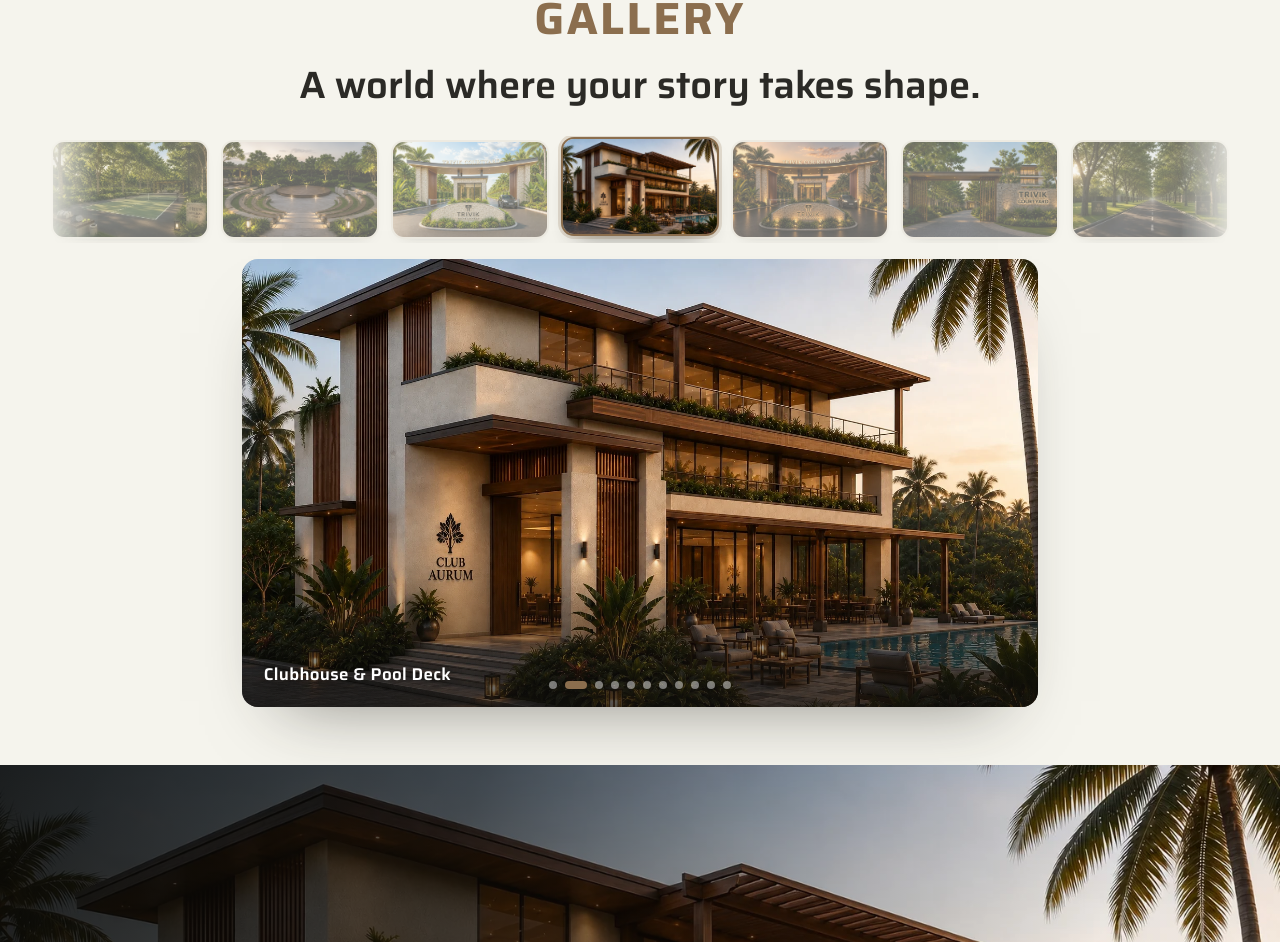
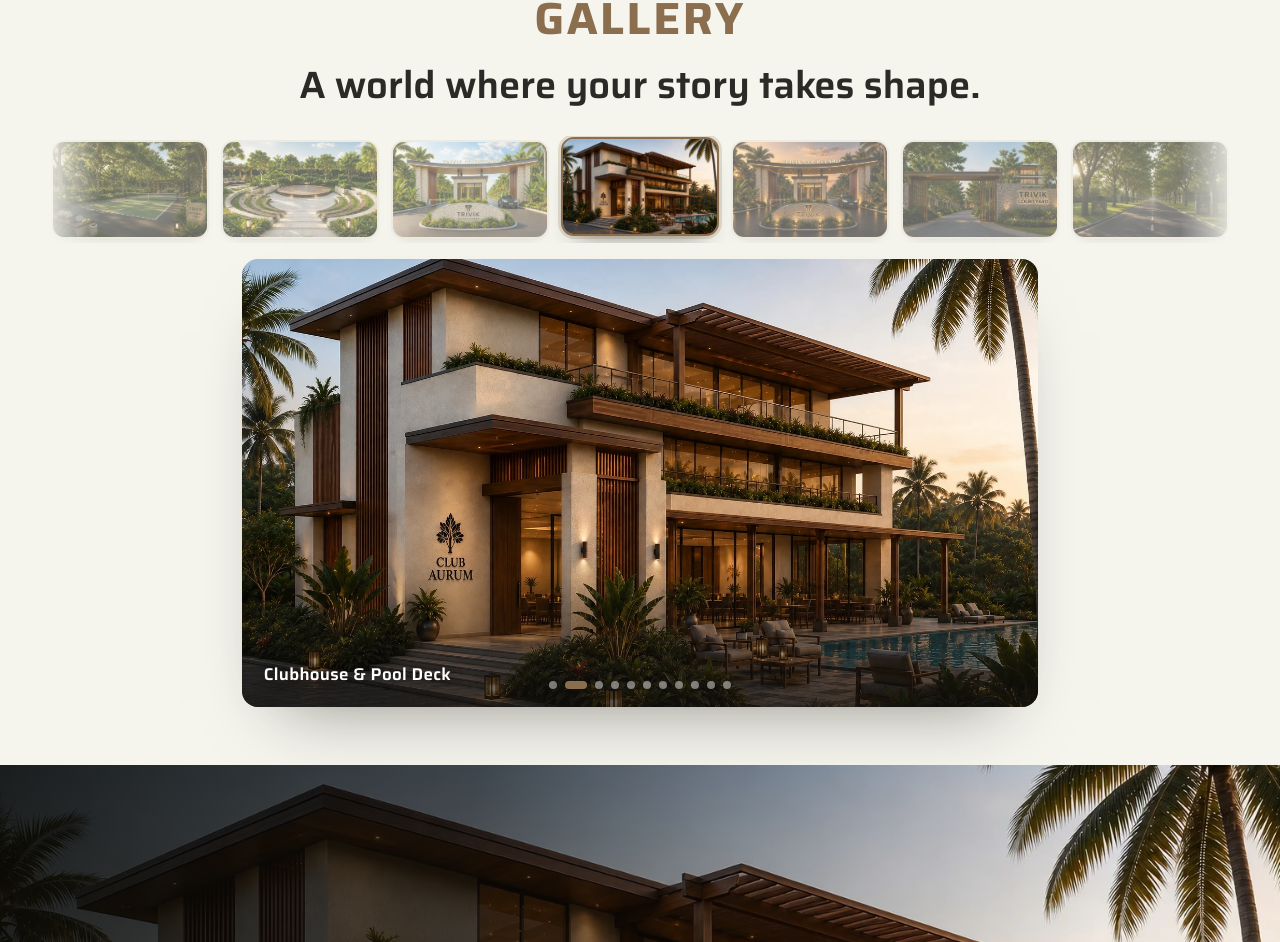
Before and after one commit to Abhi-5090/Trivik_Developers, a React (Vite) app in the folder client/: page / in a window 1280 px wide. Shown: the part 4713-5655 px from the top of the page. Built offline with nearby package versions, Linux system fonts and the light colour scheme.

Commit message:
Gallery: use the new gallery-amphitheatre.webp render

```diff
--- a/client/src/components/Gallery.jsx
+++ b/client/src/components/Gallery.jsx
@@ -16,7 +16,7 @@ const GALLERY = [
   { src: 'images/gallery-park.webp', alt: "Children's Park" },
   { src: 'images/gallery-yoga.webp', alt: 'Yoga Deck' },
   { src: 'images/gallery-tabletennis.webp', alt: 'Pickleball Court' },
-  { src: 'images/amphitheatre-new.webp', alt: 'Amphitheatre' },
+  { src: 'images/gallery-amphitheatre.webp', alt: 'Amphitheatre' },
 ]
 
 const N = GALLERY.length
```
Also changed, not shown: client/public/images/gallery-amphitheatre.webp.
